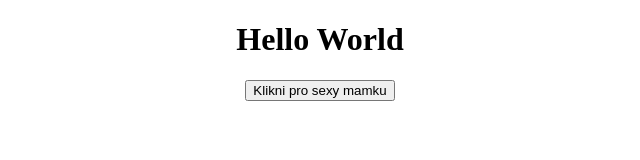
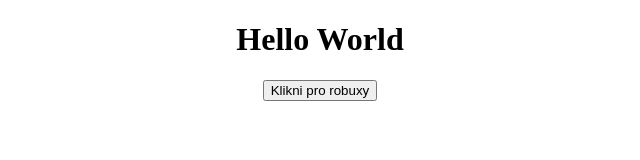
Before and after one commit to samueljansa2002/MOA, a plain HTML site: page index.html in a window 1280 px wide. Shown: the full height of the page, 320-960 px from the left. Drawn offline with Linux system fonts and the light colour scheme.

Commit message:
zmenastranky

```diff
--- a/index.html
+++ b/index.html
@@ -3,14 +3,14 @@
 <head>
     <meta charset="UTF-8">
     <meta name="viewport" content="width=device-width, initial-scale=1.0">
-    <title>Hello World</title>
+    <title>Samuel Jansa</title>
     <link rel="stylesheet" href="style.css" />
     <script src="app.js"></script>
 </head>
 <body>
 
     <h1>Hello World</h1>
-    <button onclick="sayHello()">Klikni pro sexy mamku</button>
+    <button onclick="sayHello()">Klikni pro robuxy</button>
     <p id="hello"></p>
 
 </body>
```
